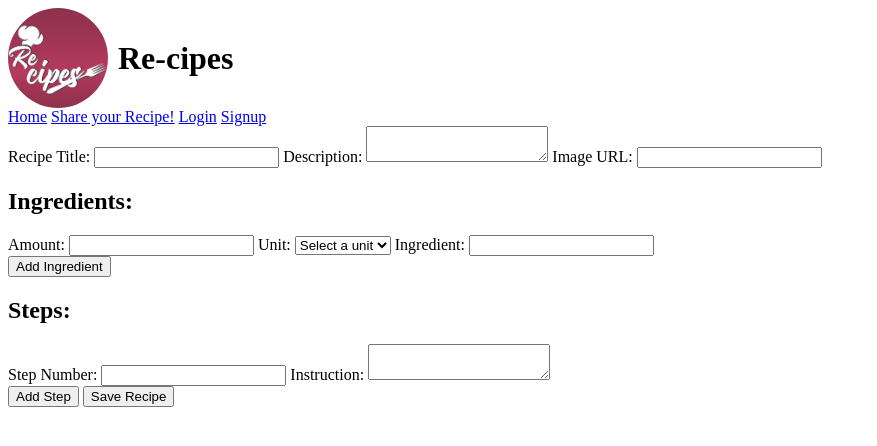
After one commit to RenataKuroda/recipe-flask-app, a Flask app: page /new-recipe in a window 1280 px wide. The commit adds this page. Shown: the top 446 px of the page, without its empty margins (0-877 px from the left). Run offline with Flask 2, Linux system fonts and the light colour scheme; some libraries are stand-ins or nearby versions.

Commit message:
adding pages to  show recipes, in progress to create new recipes

```diff
--- a/app.py
+++ b/app.py
@@ -3,12 +3,58 @@ import psycopg2
 from psycopg2.extras import RealDictCursor
 from werkzeug.security import generate_password_hash, check_password_hash
 
+from models.recipe import get_all_recipes, get_recipe_by_id
 
 app = Flask(__name__)
 
 @app.route('/')
 def index():
-    return render_template('index.html')
+    recipes = get_all_recipes()
+
+    return render_template('index.html', recipes=recipes)
 
 if __name__ == "__main__":
     app.run(debug = True)
+
+@app.route('/recipe/<id>')
+def recipe_detail(id):
+    recipe = get_recipe_by_id(id)
+    return render_template('recipe_details.html', recipe=recipe)
+
+
+@app.route('/new-recipe', methods=['GET', 'POST'])
+def add_recipe():
+    if request.method == 'GET':
+        return render_template('new_recipe.html')
+
+    title = request.form.get('title')
+    description = request.form.get('description')
+    image_url = request.form.get('image_url')
+
+    # Parse ingredients
+    ingredient_names = request.form.getlist('ingredient_name')
+    ingredient_amounts = request.form.getlist('ingredient_amount')
+    ingredient_units = request.form.getlist('ingredient_unit')
+
+    ingredients = []
+    for name, amount, unit in zip(ingredient_names, ingredient_amounts, ingredient_units):
+        if name and amount and unit:
+            ingredients.append(f'{amount} {unit} {name}')
+
+    ingredients = '\n'.join(ingredients)
+
+    # Parse instructions
+    step_instructions = request.form.getlist('step_instruction')
+    step_numbers = request.form.getlist('step_number')
+
+    instructions = []
+    for instruction, number in zip(step_instructions, step_numbers):
+        if instruction:
+            instructions.append(f'{number}. {instruction}')
+
+    instructions = '\n'.join(instructions)
+
+    # Save recipe to database
+    insert_recipe(title, description, ingredients, instructions, image_url)
+
+    return redirect('/')
--- a/schema.sql
+++ b/schema.sql
@@ -1,6 +1,9 @@
+-- createdb recipeapp
+-- psql recipeapp
+
 CREATE TABLE recipes (
     id SERIAL PRIMARY KEY,
-    name VARCHAR(255) NOT NULL,
+    title VARCHAR(255) NOT NULL,
     description TEXT,
     ingredients TEXT NOT NULL,
     instructions TEXT NOT NULL,
--- /dev/null
+++ b/static/css/styles.css
@@ -0,0 +1,18 @@
+header {
+    display: flex;
+    align-items: center;
+}
+
+.logo img{
+    height: 100px;
+    width: 100px;
+    margin-right: 10px;
+    border-radius: 50%;
+}
+
+#recipeposts {
+    display: flex;
+    flex-wrap: wrap;
+    gap: 20px;
+
+}
--- a/templates/layout.html
+++ b/templates/layout.html
@@ -9,12 +9,17 @@
         <link rel="stylesheet" href="/static/css/styles.css">
     </head>
     <body>
-        <h1>Re-cipes</h1>
+        <header class="logo">
+            <img src="/static/images/logo.jpg" alt="Re-cipes Logo">
+            <h1>Re-cipes</h1>
+        </header>
+
+
         <nav>
             <a href="/">Home</a>
-            {% if session.get('user_id') %}
-            <a href="/createrecipe">Share your Recipe!</a>
-            {% endif %}
+
+            <a href="/new-recipe">Share your Recipe!</a>
+
             <a href="/login">Login</a>
             <a href="/signup">Signup</a></div>
             {% if session.get('user_id') %}
--- /dev/null
+++ b/templates/new_recipe.html
@@ -0,0 +1,59 @@
+{% extends "layout.html" %}
+
+{% block title%}
+    Recipes
+{% endblock title %}
+
+{% block main%}
+
+<form action="/new-recipe" method="post">
+  <label for="title">Recipe Title:</label>
+  <input type="text" id="title" name="title" required>
+
+  <label for="description">Description:</label>
+  <textarea id="description" name="description"></textarea>
+
+  <label for="image_url">Image URL:</label>
+  <input type="text" id="image_url" name="image_url">
+
+  <h2>Ingredients:</h2>
+
+  <div class="ingredient">
+
+
+      <label for="ingredient_amount_1">Amount:</label>
+      <input type="text" id="ingredient_amount_1" name="ingredient_amount[]">
+
+      <label for="ingredient_unit_1">Unit:</label>
+      <select id="ingredient_unit_1" name="ingredient_unit[]">
+          <option value="">Select a unit</option>
+          <option value="cup">Cup</option>
+          <option value="g">G</option>
+          <option value="ml">Ml</option>
+          <option value="tbsp">tbsp</option>
+          <option value="tsp">tsp</option>
+      </select>
+      <label for="ingredient_name_1">Ingredient:</label>
+      <input type="text" id="ingredient_name_1" name="ingredient_name[]" required>
+  </div>
+
+  <button id="add_ingredient">Add Ingredient</button>
+
+  <h2>Steps:</h2>
+
+  <div class="step">
+      <label for="step_number_1">Step Number:</label>
+      <input type="number" id="step_number_1" name="step_number[]">
+      <label for="step_instruction_1">Instruction:</label>
+      <textarea id="step_instruction_1" name="step_instruction[]" required></textarea>
+
+
+  </div>
+
+  <button id="add_step">Add Step</button>
+
+  <input type="submit" value="Save Recipe">
+</form>
+
+
+  {% endblock main %}
```
Also changed, not shown: db.py (added, +18 -0 lines), models/recipe.py (added, +12 -0 lines), seed.sql (+20 -0 lines), templates/index.html (+21 -2 lines), templates/recipe_details.html (added, +23 -0 lines), static/images/logo.jpg (added).
